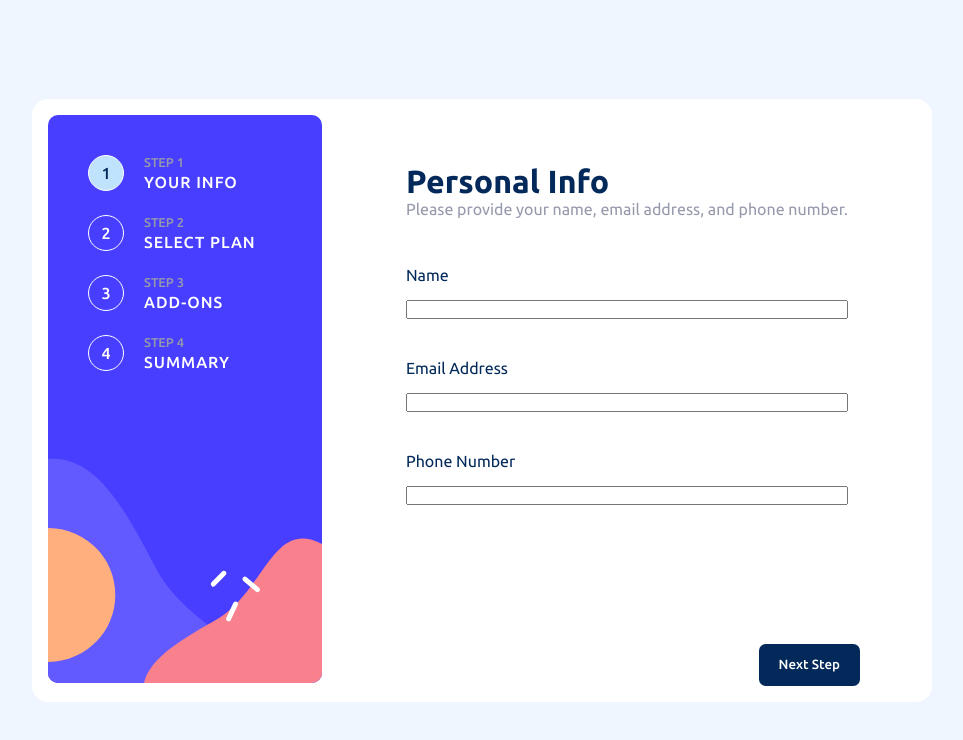
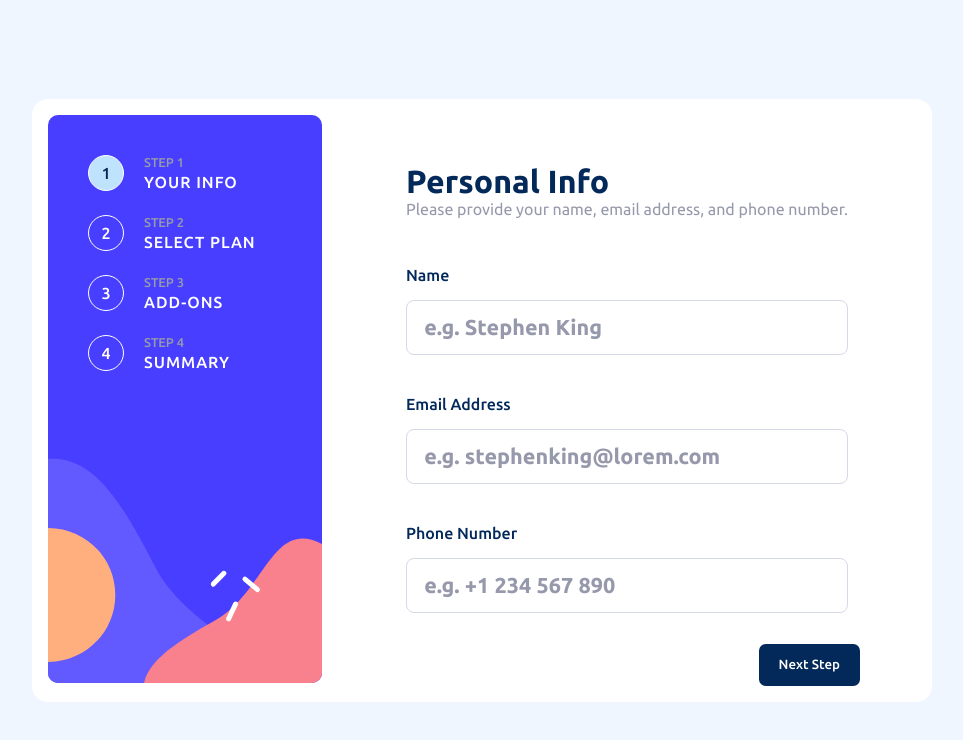
Before and after one commit to liquidwater0/multi-step-form, a React (Vite) app: page / in a window 1280 px wide. Shown: the top 740 px of the page, without its empty margins (158-1121 px from the left). Built offline with nearby package versions, Linux system fonts and the light colour scheme.

Commit message:
style inputs + give placeholders

```diff
--- a/src/components/Form/Steps/YourInfo.tsx
+++ b/src/components/Form/Steps/YourInfo.tsx
@@ -16,6 +16,7 @@ export default function YourInfo() {
                     <Input
                         type="text"
                         id="name"
+                        placeholder="e.g. Stephen King"
                         defaultValue={formData.name}
                         onChange={(event: ChangeEvent<HTMLInputElement>) => {
                             setFormData(prevData => {
@@ -29,6 +30,7 @@ export default function YourInfo() {
                     <Input
                         type="email"
                         id="email"
+                        placeholder="e.g. stephenking@lorem.com"
                         defaultValue={formData.email}
                         onChange={(event: ChangeEvent<HTMLInputElement>) => {
                             setFormData(prevData => {
@@ -42,6 +44,7 @@ export default function YourInfo() {
                     <Input
                         type="tel"
                         id="phone"
+                        placeholder="e.g. +1 234 567 890"
                         defaultValue={formData.phone}
                         onChange={(event: ChangeEvent<HTMLInputElement>) => {
                             setFormData(prevData => {
--- a/src/scss/form/_inputs.scss
+++ b/src/scss/form/_inputs.scss
@@ -0,0 +1,22 @@
+.form-input {
+    color: var(--color-primary-1);
+    border: 1px solid var(--color-neutral-2);
+    border-radius: 0.5rem;
+    font-size: 1.35rem;
+    font-weight: 700;
+    padding: 0.65em 0.8em;
+    transition: border-color 250ms;
+
+    &::placeholder {
+        color: var(--color-neutral-1);
+    }
+
+    &:hover,
+    &:focus {
+        border: 1px solid var(--color-primary-2);
+    }
+
+    &:focus {
+        outline: none;
+    }
+}
--- a/src/scss/form/steps/_addons.scss
+++ b/src/scss/form/steps/_addons.scss
@@ -13,6 +13,9 @@
         border-radius: 0.5rem;
         padding: 1.5rem;
         cursor: pointer;
+        transition:
+            border-color 250ms,
+            background-color 250ms;
 
         .add-on-description {
             p:nth-child(1) {
--- a/src/scss/form/steps/_selectPlan.scss
+++ b/src/scss/form/steps/_selectPlan.scss
@@ -15,6 +15,9 @@
             border: 1px solid var(--color-neutral-2);
             border-radius: 0.5rem;
             padding: 1.5rem;
+            transition:
+                border-color 250ms,
+                background-color 250ms;
 
             &.selected,
             &:hover {
--- a/src/scss/form/steps/_yourInfo.scss
+++ b/src/scss/form/steps/_yourInfo.scss
@@ -15,6 +15,7 @@
 
         label {
             margin-bottom: 1rem;
+            font-weight: 500;
         }
     }
 }
```
